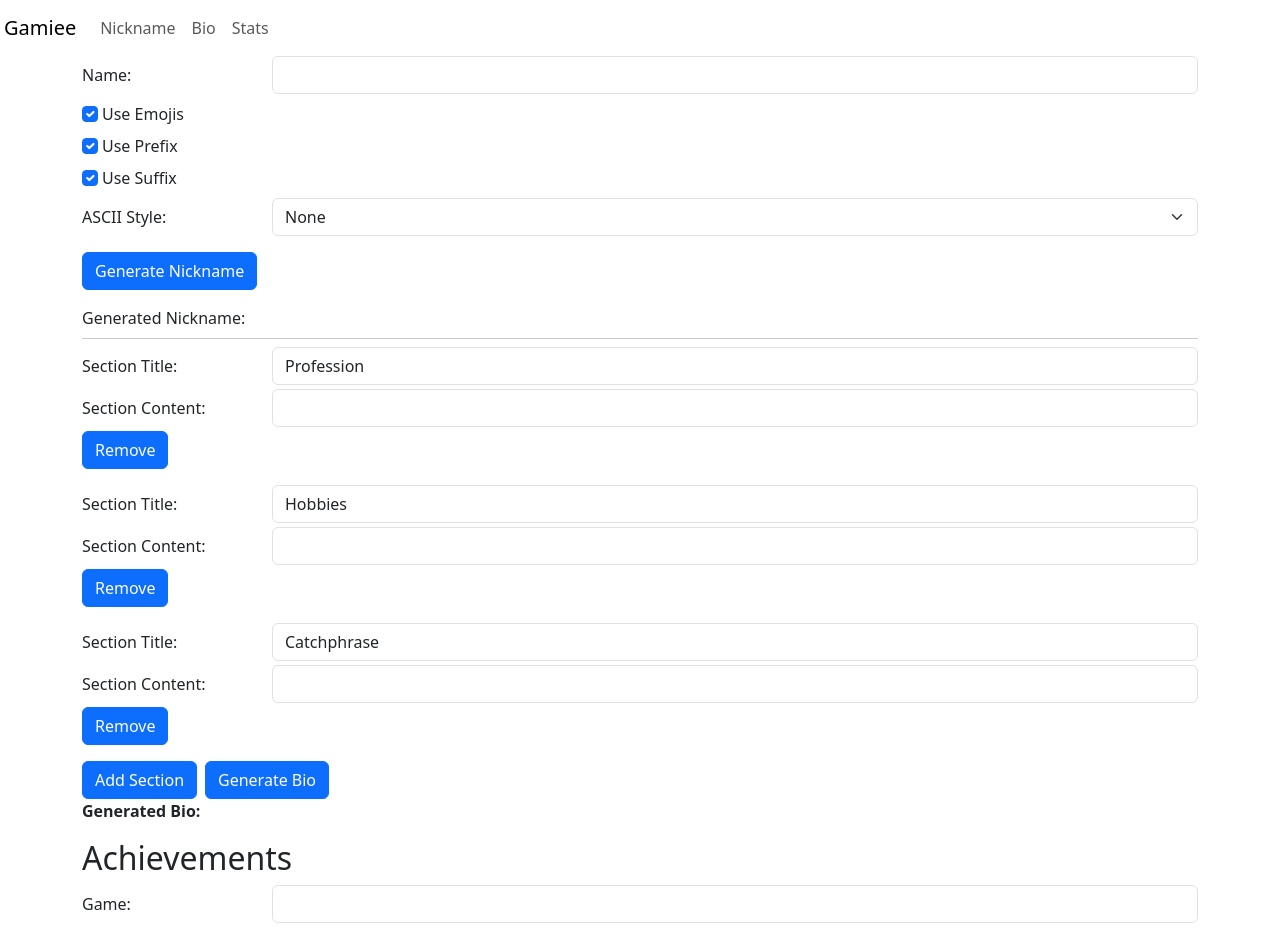
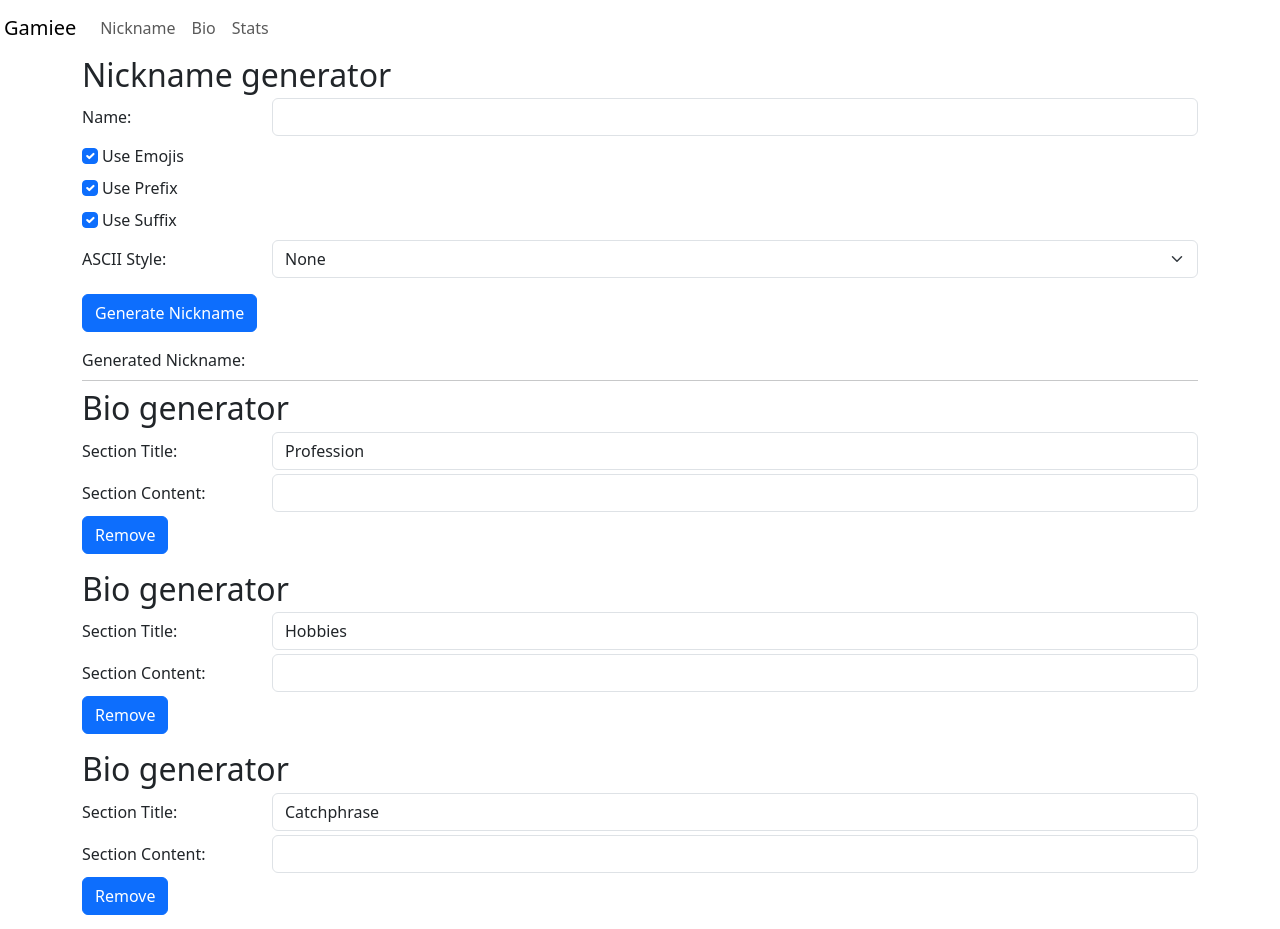
Before and after one commit to AlexYelisieiev/university-course-work, a React (Vite) app: page / in a window 1280 px wide. Shown: the top 929 px of the page. Built offline with nearby package versions, Linux system fonts and the light colour scheme.

Commit message:
Update headings

```diff
--- a/src/components/AchievementSection.jsx
+++ b/src/components/AchievementSection.jsx
@@ -19,7 +19,7 @@ const AchievementSection = () => {
 
   return (
     <div>
-      <h2>Achievements</h2>
+      <h2 className='mb-1'>Achievements generator</h2>
       <div className="row mb-2">
         <label className='col-sm-2 col-form-label' htmlFor="game">Game:</label>
         <div className="col-sm-10">
--- a/src/components/BioGenerator.jsx
+++ b/src/components/BioGenerator.jsx
@@ -52,6 +52,9 @@ const BioGenerator = () => {
   const Section = ({ section, index, updateSectionLabel, updateSectionValue, removeSection }) => {
     return (
       <div key={`section-${index}`}>
+        <div className="row">
+          <h2 className='mb-1'>Bio generator</h2>
+        </div>
         <div className="row mb-1">
           <label className='col-sm-2 col-form-label' htmlFor={`section-title-${index}`}>Section Title:</label>
           <div className="col-sm-10">
--- a/src/components/NicknameGenerator.jsx
+++ b/src/components/NicknameGenerator.jsx
@@ -41,6 +41,8 @@ const NicknameGenerator = () => {
 	};
 
 	return (
+		<div>
+			<h2 className='mb-1'>Nickname generator</h2>
 		<form>
 			<div className="row mb-2">
 				<label className='col-sm-2 col-form-label' htmlFor="name">Name:</label>
@@ -109,6 +111,7 @@ const NicknameGenerator = () => {
 			</div>
 			<hr className='hr my-2'/>
 		</form>
+		</div>
 	);
 };
 
```
